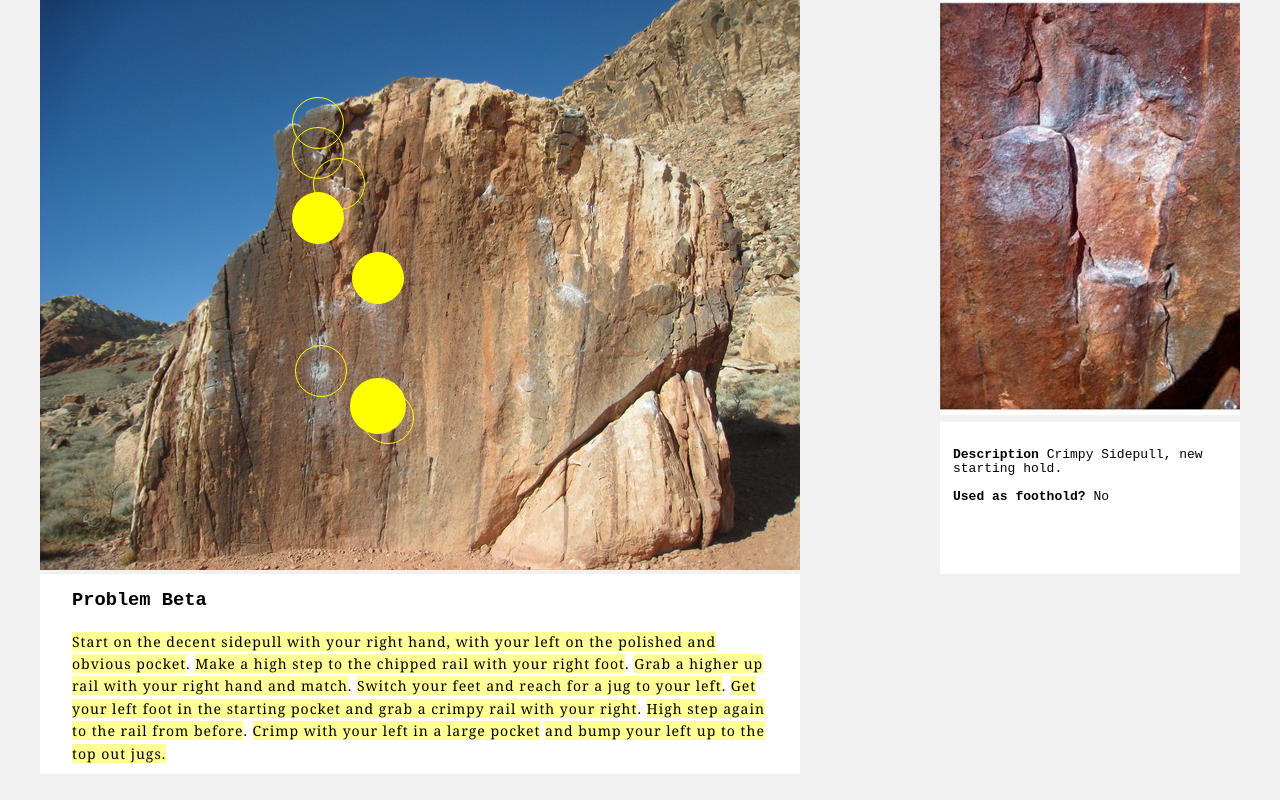
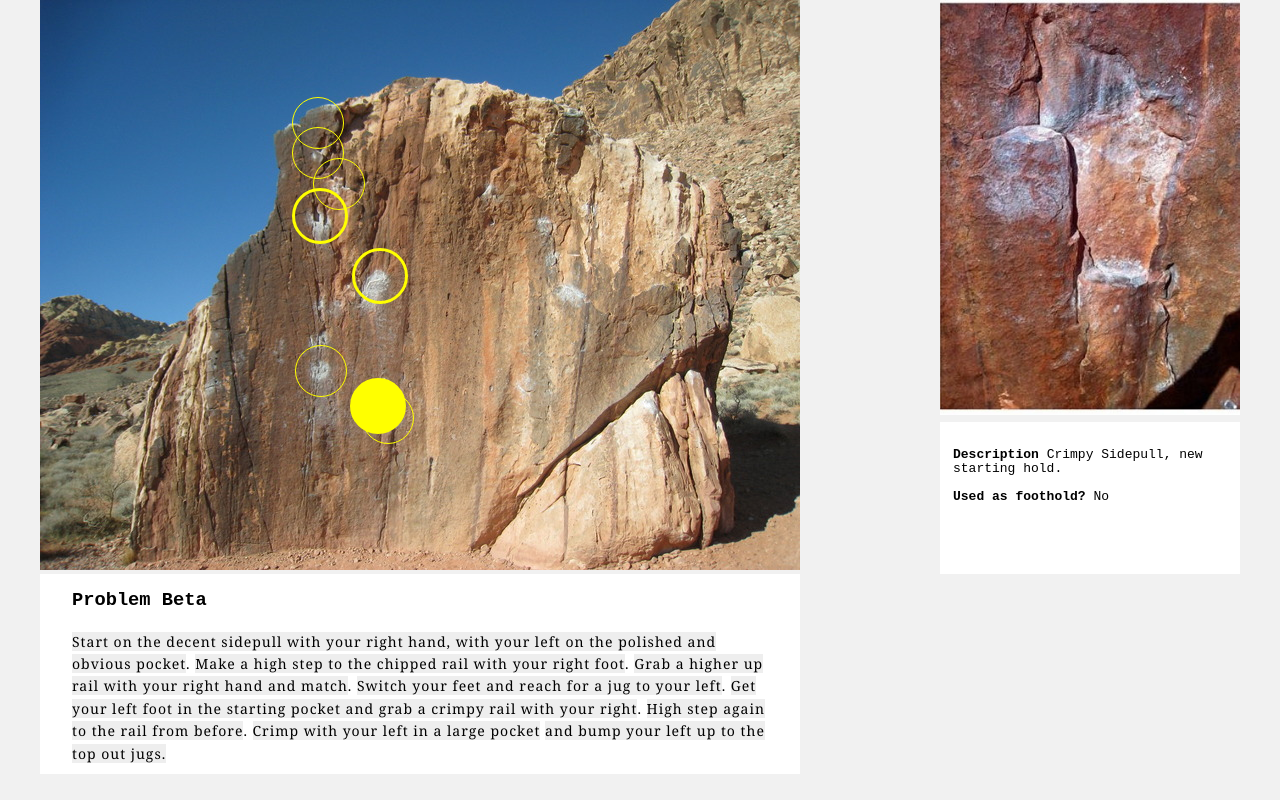
Before and after one commit to kyledavid/rock-genius-redux, a React app: page / in a window 1280 px wide. Built offline with nearby package versions, Linux system fonts and the light colour scheme.

Commit message:
beta highlights and can be deselected

```diff
--- a/src/components/Beta.js
+++ b/src/components/Beta.js
@@ -9,8 +9,12 @@ class Beta extends React.Component {
         <p>{pearl.beta.map( (chunk, index) => {
           return <a href="#beta"
             key={index}
-            style={chunk.activeHolds ? {backgroundColor: 'rgb(255,255,150)',} : null}
-            onClick={this.props.updateHighlights.bind(null, chunk.activeHolds)}
+            style={chunk.activeHolds ? {backgroundColor: '#eee',} : null}
+            className={this.props.activeBeta === index ? 'selected-beta' : null}
+            onClick={(e) => {
+              this.props.updateHighlights(chunk.activeHolds, e)
+              this.props.setActiveBeta(index, e)
+            }}
             >{chunk.chunk}</a>
         })}</p>
       </div>
--- a/src/containers/App.js
+++ b/src/containers/App.js
@@ -10,18 +10,30 @@ export default class App extends React.Component {
 
     this.state = {
       active: 1,
-      highlightedHolds: [1,3,4]
+      highlightedHolds: [1,3,4],
+      activeBeta: null,
     }
 
     this.setActive = this.setActive.bind(this)
     this.highLightHolds = this.highLightHolds.bind(this)
+    this.setActiveBeta = this.setActiveBeta.bind(this)
   }
 
-  highLightHolds(holdList) {
-    console.log('i did thangs')
-    console.log(holdList)
-    this.setState({
-      highlightedHolds: holdList
+  setActiveBeta(active) {
+    console.log(active)
+    this.setState( (state) => {
+      return {
+        activeBeta : state.activeBeta === active ? null : active
+      }
+    })
+  }
+
+  highLightHolds(holdList, event) {
+    event.stopPropagation()
+    this.setState( (state) => {
+      return {
+        highlightedHolds: state.highlightedHolds === holdList ? [] : holdList
+      }
     })
   }
 
@@ -40,7 +52,6 @@ export default class App extends React.Component {
   setActive(active, event) {
     event.stopPropagation()
       this.setState( (state) => {
-        console.log(state.active)
         return {active: state.active === active ? null : active,}
       })
   }
@@ -60,6 +71,8 @@ export default class App extends React.Component {
         />
         <Beta
           updateHighlights={this.highLightHolds}
+          setActiveBeta={this.setActiveBeta}
+          activeBeta={this.state.activeBeta}
         />
       </main>
     )
--- a/src/containers/Shelf.js
+++ b/src/containers/Shelf.js
@@ -5,8 +5,8 @@ import {pearl} from '../utils/routes.json'
 
 class Shelf extends React.Component {
   render() {
-    let hold = pearl.holds[this.props.active]
-    return this.props.active !== null ? (
+    let hold = pearl.holds[this.props.active] || {}
+    return (
       <div className="shelf-outer-wrapper">
         <aside id="detail-shelf">
           <div className="shelf-inner-wrapper">
@@ -20,11 +20,14 @@ class Shelf extends React.Component {
           </div>
         </aside>
       </div>
-
-    ) : <aside id="detail-shelf"></aside>
-
-    return <div></div>
+    )
   }
 }
 
+Shelf.defaultProps = {
+  pic: '',
+  description: '',
+  isFoot: ''
+}
+
 export default Shelf
--- a/src/scss/beta.scss
+++ b/src/scss/beta.scss
@@ -7,5 +7,9 @@
 }
 
 span.highlighted {
-  background-color: yellow;
+  border: 3px solid yellow;
 }
+
+.selected-beta {
+  background-color: rgb(255,255,150) !important;
+}
--- a/src/scss/shelf.scss
+++ b/src/scss/shelf.scss
@@ -11,9 +11,10 @@
 .zoom-pic {
   width: 300px;
   min-height: 200px;
-  max-height: 415px;
+  height: 415px;
   overflow: hidden;
-  background-color: #ccc;
+
+  box-sizing: border-box;
   img {
     width: 100%;
   }
--- a/src/style.scss
+++ b/src/style.scss
@@ -19,7 +19,7 @@ body {
 }
 
 .single-hold.active {
-  border-width: 3px;
+  background-color: yellow;
   z-index: 1;
 }
 
```
Also changed, not shown: 1 other file (tests, documents, lock files or other folders).
